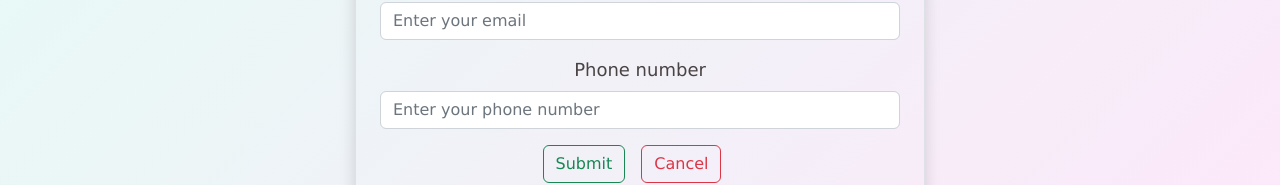
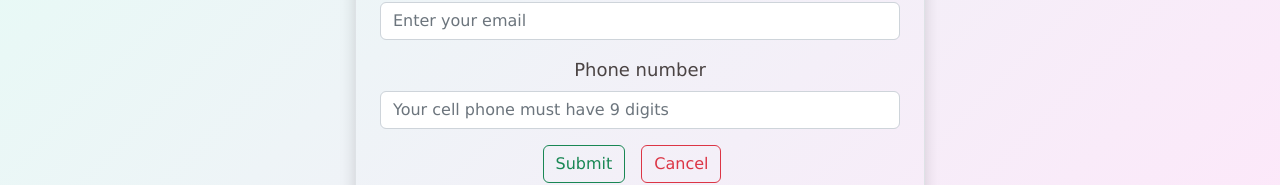
Before and after one commit to SolTuripe/contact-list-frontend, a React (Create React App) app: page /adduser in a window 1280 px wide. Shown: the part 386-571 px from the top of the page. Built offline with nearby package versions, Linux system fonts and the light colour scheme.

Commit message:
add required to the forms

```diff
--- a/src/pages/Home.jsx
+++ b/src/pages/Home.jsx
@@ -1,12 +1,10 @@
 import React, { useEffect, useState } from "react";
 import axios from "axios";
-import { Link, useParams } from "react-router-dom";
+import { Link } from "react-router-dom";
 import swal from "sweetalert";
 
 export default function Home() {
   const [users, setUsers] = useState([]);
-
-  const { id } = useParams();
 
   useEffect(() => {
     loadUsers();
--- a/src/users/AddUser.jsx
+++ b/src/users/AddUser.jsx
@@ -41,9 +41,10 @@ export default function AddUser() {
                 Name
               </label>
               <input
-                type={"text"}
+                type="text"
                 className="form-control"
                 placeholder="Enter your name"
+                required
                 name="name"
                 value={name}
                 onChange={(e) => onInputChange(e)}
@@ -54,9 +55,10 @@ export default function AddUser() {
                 Last Name
               </label>
               <input
-                type={"text"}
+                type="text"
                 className="form-control"
                 placeholder="Enter your last name"
+                required
                 name="lastName"
                 value={lastName}
                 onChange={(e) => onInputChange(e)}
@@ -67,9 +69,10 @@ export default function AddUser() {
                 E-mail
               </label>
               <input
-                type={"text"}
+                type="email"
                 className="form-control"
                 placeholder="Enter your email"
+                required
                 name="email"
                 value={email}
                 onChange={(e) => onInputChange(e)}
@@ -80,9 +83,11 @@ export default function AddUser() {
                 Phone number
               </label>
               <input
-                type={"text"}
+                type={"tel"}
                 className="form-control"
-                placeholder="Enter your phone number"
+                placeholder="Your cell phone must have 9 digits"
+                required
+                pattern="[0-9]{9}"
                 name="phoneNumber"
                 value={phoneNumber}
                 onChange={(e) => onInputChange(e)}
--- a/src/users/EditUser.jsx
+++ b/src/users/EditUser.jsx
@@ -22,6 +22,7 @@ export default function EditUser() {
 
   useEffect(() => {
     loadUser();
+    // eslint-disable-next-line react-hooks/exhaustive-deps
   }, []);
 
   const onSubmit = async (e) => {
@@ -51,9 +52,10 @@ export default function EditUser() {
                 Name
               </label>
               <input
-                type={"text"}
+                type="text"
                 className="form-control"
                 placeholder="Enter your name"
+                required
                 name="name"
                 value={name}
                 onChange={(e) => onInputChange(e)}
@@ -64,9 +66,10 @@ export default function EditUser() {
                 Last Name
               </label>
               <input
-                type={"text"}
+                type="text"
                 className="form-control"
                 placeholder="Enter your last name"
+                required
                 name="lastName"
                 value={lastName}
                 onChange={(e) => onInputChange(e)}
@@ -77,9 +80,10 @@ export default function EditUser() {
                 E-mail
               </label>
               <input
-                type={"text"}
+                type="email"
                 className="form-control"
                 placeholder="Enter your email"
+                required
                 name="email"
                 value={email}
                 onChange={(e) => onInputChange(e)}
@@ -90,9 +94,11 @@ export default function EditUser() {
                 Phone number
               </label>
               <input
-                type={"text"}
+                type="tel"
                 className="form-control"
-                placeholder="Enter your phone number"
+                placeholder="Your cell phone must have 9 digits"
+                required
+                pattern="[0-9]{9}"
                 name="phoneNumber"
                 value={phoneNumber}
                 onChange={(e) => onInputChange(e)}
--- a/src/users/ViewUser.jsx
+++ b/src/users/ViewUser.jsx
@@ -14,6 +14,7 @@ export default function ViewUser() {
 
   useEffect(() => {
     loadUser();
+    // eslint-disable-next-line react-hooks/exhaustive-deps
   }, []);
 
   const loadUser = async () => {
@@ -28,7 +29,7 @@ export default function ViewUser() {
           <h2 className="text-center m-4">Contact Details</h2>
           <div className="card">
             <div className="card-header">
-              Details of contact:
+              Information:
               <ul className="list-group list-group-flush">
                 <li className="list-group-item">
                   <b>Name: </b>
```
